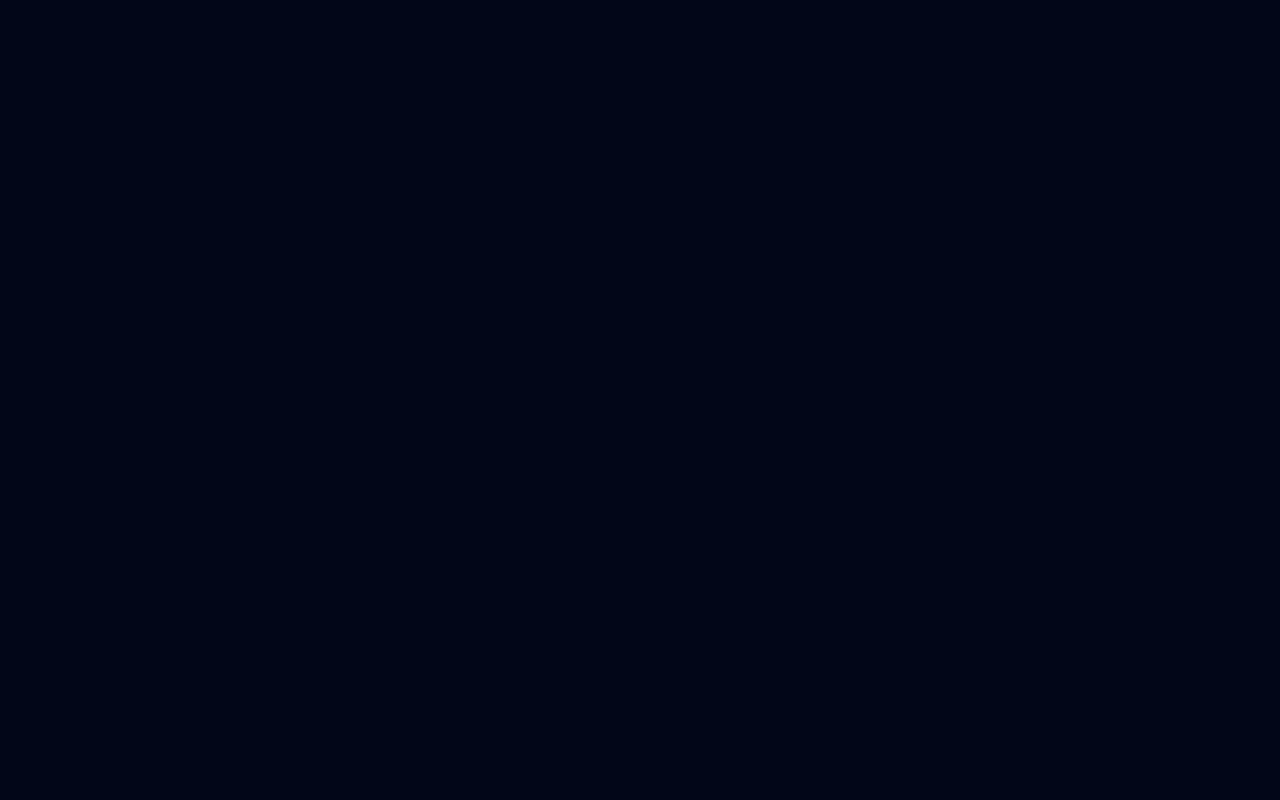
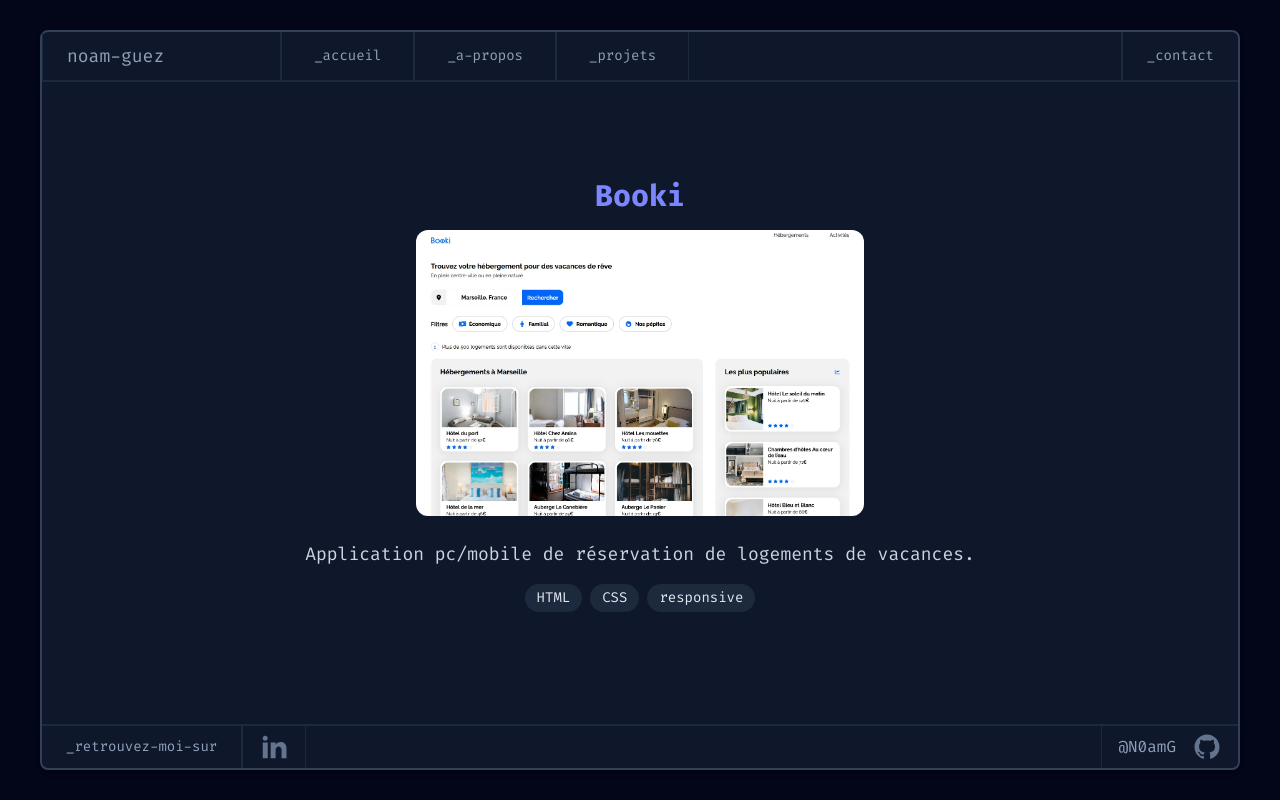
Before and after one commit to N0amG/Portfolio-public, a Next.js app: page /projects/booki in a window 1280 px wide. Before the commit this address had no page. Built offline with nearby package versions, Linux system fonts and the light colour scheme.

Commit message:
Fix : slug

```diff
--- a/src/app/projects/[slug]/page.jsx
+++ b/src/app/projects/[slug]/page.jsx
@@ -1,20 +1,21 @@
 // Page dynamique pour chaque projet
 import { notFound } from 'next/navigation';
-import projects from '@/data/projects';
+import projects from '@/app/projects/projects';
 
 export default function ProjectDetail({ params }) {
   const { slug } = params;
-  const project = projects.find((p) => p.slug === slug);
+  const toSlug = (str) => str.toLowerCase().replace(/\s+/g, '-');
+  const project = projects.find((p) => toSlug(p.title) === slug);
 
   if (!project) return notFound();
 
   return (
-    <div className="flex flex-col items-center justify-center min-h-screen p-8">
+    <div className="project-slug flex flex-col items-center justify-center p-8">
       <h1 className="text-3xl font-bold text-indigo-400 mb-4">{project.title}</h1>
       <img src={project.img} alt={project.title} className="w-full max-w-md rounded-xl mb-6" />
       <p className="text-slate-300 text-lg mb-4">{project.description}</p>
       <div className="flex gap-2 mb-4">
-        {project.tags.map((tag) => (
+        {project.languages.map((tag) => (
           <span key={tag} className="bg-slate-800 text-slate-200 px-3 py-1 rounded-full text-sm">{tag}</span>
         ))}
       </div>
--- a/src/app/projects/page.jsx
+++ b/src/app/projects/page.jsx
@@ -1,10 +1,10 @@
 'use client'
-import { useEffect, useRef, useState } from 'react'
+import { useState } from 'react'
 import Checkbox from '@/components/Checkbox'
 import Dropdown from '@/components/Dropdown'
 import Icon from '@/components/Icon'
 import ProjectCard from '@/components/ProjectCard'
-import projects from '@/data/projects'
+import projects from '@/app/projects/projects'
 
 export default function Project() {
 	// Page de présentation des projets
--- a/src/data/projects.js
+++ b/src/app/projects/projects.js
@@ -30,7 +30,7 @@ const projects = [
 		title: 'Mon Vieux Grimoire',
 		description:
 			'Application Node/Express de gestion de livres avec API REST.',
-		languages: ['Node', 'Javascript', 'CSS'],
+		languages: ['Node', 'Javascript', 'CSS', 'MongoDB'],
 		img: '/img/booki/booki_thumbnail.webp',
 	},
 	{
--- a/src/components/IconBox.jsx
+++ b/src/components/IconBox.jsx
@@ -49,7 +49,8 @@ export default function IconBox({
 			bgColor: "bg-blue-400"
 		}
 	}
-	const iconInfo = iconData[language?.toLowerCase()] || iconData['javascript'] // Défaut à JavaScript si le langage n'est pas reconnu
+	const iconInfo = iconData[language?.toLowerCase()] || null // Défaut à JavaScript si le langage n'est pas reconnu
+	if (!iconInfo) return null;
 	const iconPath = iconInfo.path
 	const iconBgColor = iconInfo.bgColor || bgColor
 	return (
```
